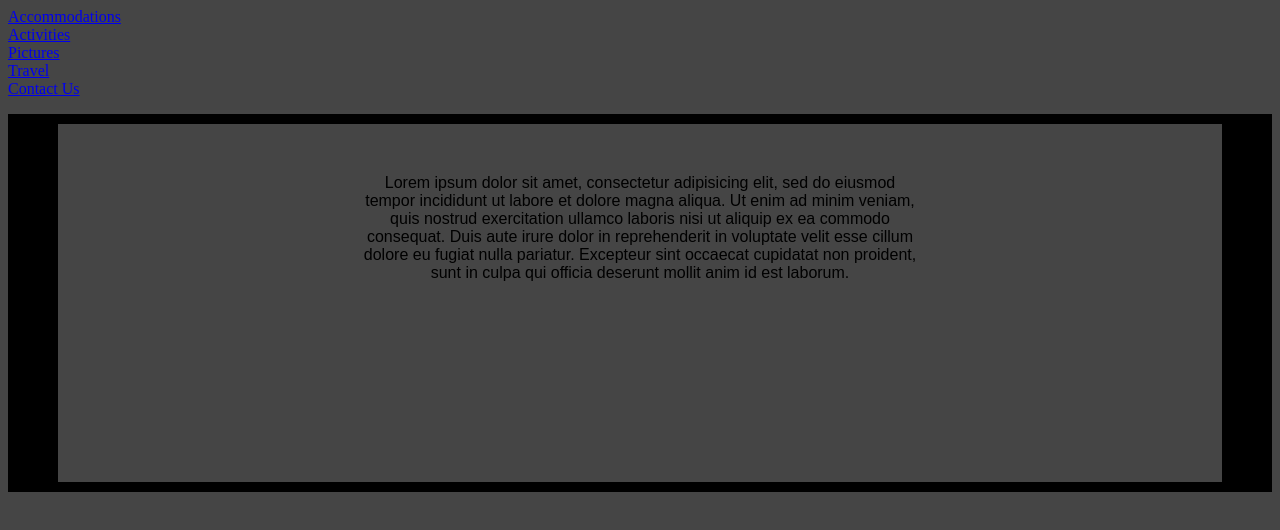
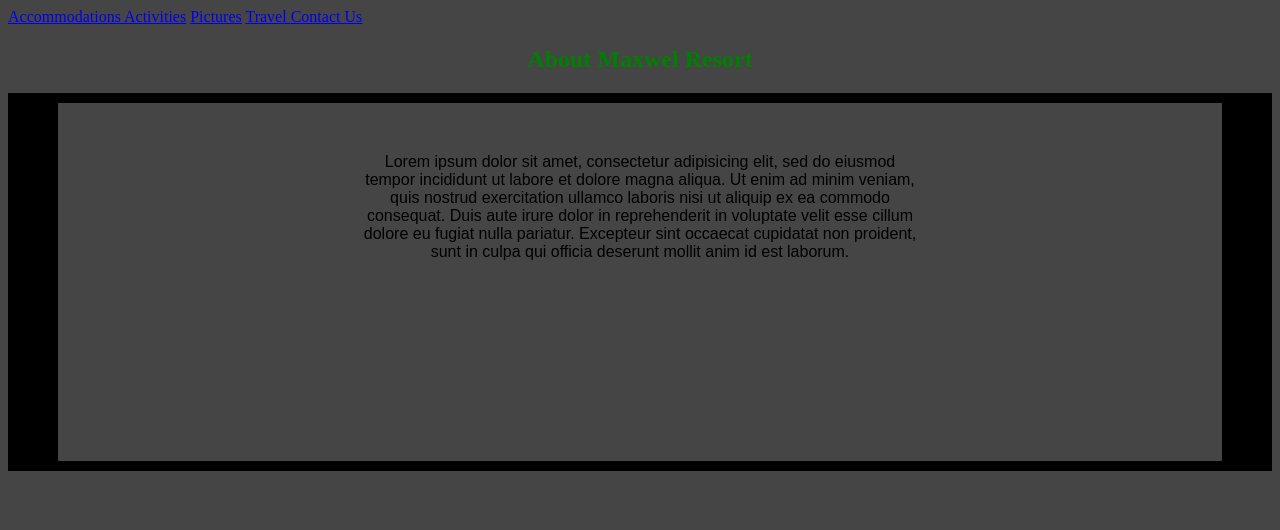
Before and after one commit to MaxwelOdhiambo/Resort, a plain HTML site: page index.html in a window 1280 px wide. Drawn offline with Linux system fonts and the light colour scheme.

Commit message:
Added h2 to index.html

```diff
--- a/index.html
+++ b/index.html
@@ -7,13 +7,13 @@
 </head>
 <body>
 
-<a href="Accommodations.html"> Accommodations</a><br>
-<a href="Activities.html"> Activities</a><br>
-<a href="pictures.html"> Pictures</a><br>
-<a href="Travel.html"> Travel </a><br>
-<a href="contact-us.html"> Contact Us</a><br>
+<a  href="Accommodations.html"> Accommodations </a>
+<a  href="Activities.html"> Activities</a>
+<a  href="pictures.html"> Pictures</a>
+<a  href="Travel.html"> Travel </a>
+<a  href="contact-us.html"> Contact Us</a>
 
-
+<h2> About Maxwel Resort</h2>
 <p>Lorem ipsum dolor sit amet, consectetur adipisicing elit, sed do eiusmod tempor incididunt ut labore et dolore magna aliqua.
 Ut enim ad minim veniam, quis nostrud exercitation ullamco laboris nisi ut aliquip ex ea commodo consequat.
 Duis aute irure dolor in reprehenderit in voluptate velit esse cillum dolore eu fugiat nulla pariatur.
```
